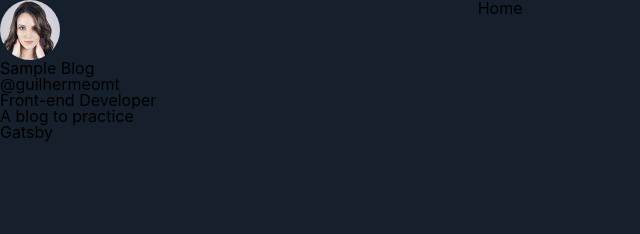
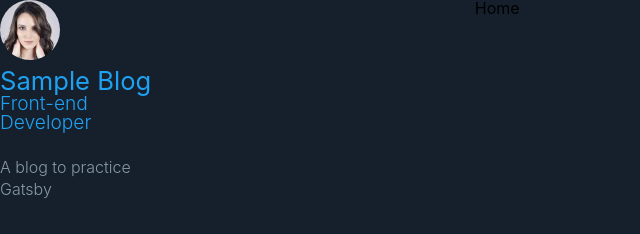
Before and after one commit to guilhermeomt/gatsby-blog-sample, a Gatsby site: page / in a window 1280 px wide. Shown: the whole page, without its empty margins (0-640 px from the left). Built offline with nearby package versions, Linux system fonts and the light colour scheme; Gatsby itself is replaced by a stand-in of ours.

Commit message:
styles for profile component

```diff
--- a/src/components/Profile/index.js
+++ b/src/components/Profile/index.js
@@ -1,6 +1,7 @@
 import React from "react";
 import { useStaticQuery, graphql } from "gatsby";
 import { Avatar } from "../Avatar";
+import * as S from "./styles";
 
 const Profile = () => {
   const data = useStaticQuery(graphql`
@@ -10,21 +11,23 @@ const Profile = () => {
           title
           position
           description
-          author
         }
       }
     }
   `);
 
-  const { title, position, description, author } = data.site.siteMetadata;
+  const { title, position, description } = data.site.siteMetadata;
   return (
-    <div className="wrapper">
-      <Avatar />
-      <h1>{title}</h1>
-      <span>{author}</span>
-      <h2>{position}</h2>
-      <p>{description}</p>
-    </div>
+    <S.ProfileWrapper>
+      <S.ProfileLink>
+        <Avatar />
+        <S.ProfileAuthor>
+          {title}
+          <S.ProfilePosition>{position}</S.ProfilePosition>
+        </S.ProfileAuthor>
+      </S.ProfileLink>
+      <S.ProfileDescription>{description}</S.ProfileDescription>
+    </S.ProfileWrapper>
   );
 };
 
--- /dev/null
+++ b/src/components/Profile/styles.js
@@ -0,0 +1,35 @@
+import styled from "styled-components";
+import { Link } from "gatsby";
+
+export const ProfileWrapper = styled.section`
+  color: #8899a6;
+  display: flex;
+  flex-direction: column;
+`;
+
+export const ProfileLink = styled(Link)`
+  color: #8899a6;
+  text-decoration: none;
+  transition: color 0.5s;
+
+  &:hover {
+    color: #1fa1f2;
+  }
+`;
+
+export const ProfileAuthor = styled.h1`
+  font-size: 1.6rem;
+  margin: 0.5rem auto 1.5rem;
+`;
+
+export const ProfilePosition = styled.small`
+  display: block;
+  font-size: 1.2rem;
+  font-weight: 300;
+`;
+
+export const ProfileDescription = styled.p`
+  font-size: 1rem;
+  font-weight: 300;
+  line-height: 1.4;
+`;
```
